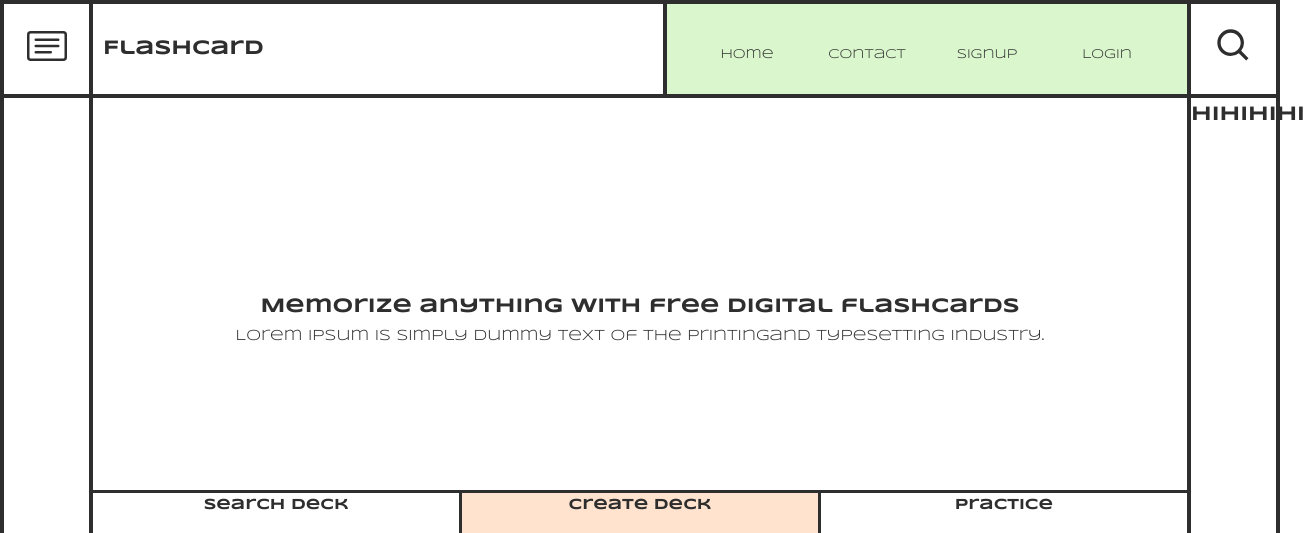
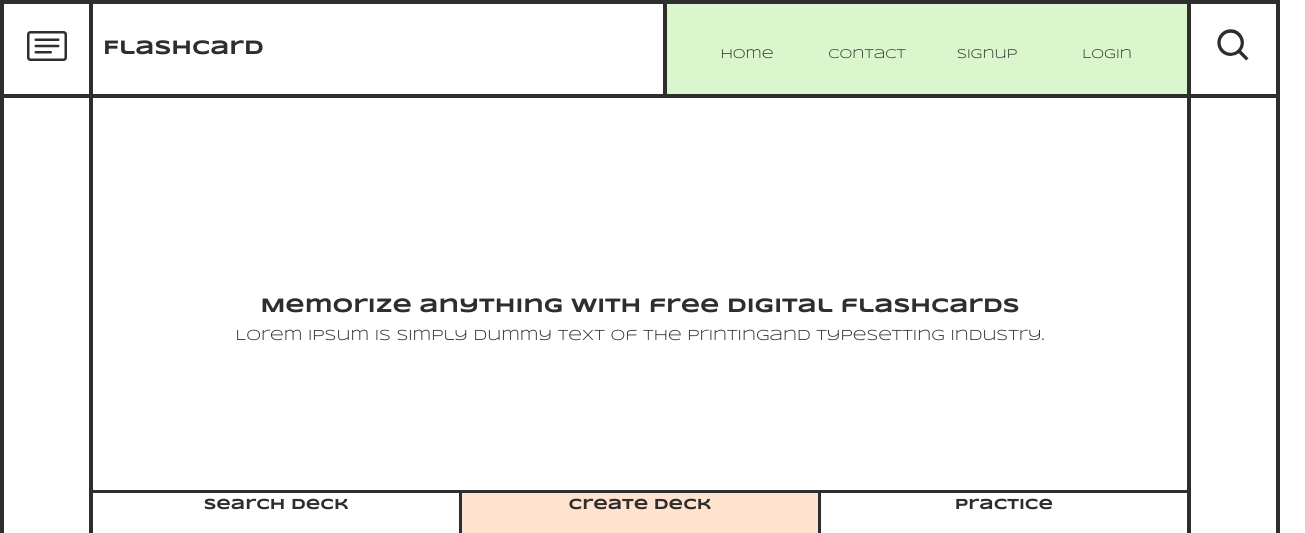
Before and after one commit to CarlSmoky/flashcard_client, a React (Create React App) app: page / in a window 1280 px wide. Shown: the top 533 px of the page, 1305 px wide, since content can reach past the window. Built offline with nearby package versions, Linux system fonts and the light colour scheme.

Commit message:
make Grid reusable

```diff
--- a/src/components/Grid.jsx
+++ b/src/components/Grid.jsx
@@ -9,21 +9,6 @@ import Footer from './Footer'
 
 const Grid = ({ content }) => {
 
-  const target = useRef();
-  const [height, setHeight] = useState();
-
-  const getListSize = () => {
-    const newHeight = target.current.clientHeight;
-    setHeight(newHeight);
-  };
-
-  useEffect(() => {
-    const initialHeight = target.current.offsetHeight;
-    setHeight(initialHeight);
-    window.addEventListener("resize", getListSize);
-  }, []);
-
-
 return (
   <Wrapper >
     <div className="left">
@@ -32,14 +17,13 @@ return (
           <BsCardText />
         </div>
       </div>
-      <div className="middle" style={{ height: height }}></div>
+      <div className="middle"></div>
       <div className="bottom"></div>
     </div>
-    <div className="center" ref={target}>
+    <div className="center">
       <Nav />
       {content === "menu" && <Menu />}
       {content === "decks" && <Decks />}
-      <h1>{height}</h1>
       <Footer />
     </div>
     <div className="right">
@@ -48,8 +32,7 @@ return (
           <BiSearch />
         </div>
       </div>
-      <div className="middle" style={{ height: height }}>
-        <h1>hihihihi</h1>
+      <div className="middle">
       </div>
       <div className="bottom"></div>
     </div>
@@ -66,6 +49,9 @@ const Wrapper = styled.div`
   border-bottom: var(--side-column-border) solid var(--black-primary);
 
   .left {
+    display: flex;
+    flex-direction: column;
+    justify-content: space-between;
     min-width: var(--side-column-width);
     height: {height};
     border-right: var(--side-column-border) solid var(--black-primary);
@@ -95,8 +81,10 @@ const Wrapper = styled.div`
   }
 
   .right {
+    display: flex;
+    flex-direction: column;
+    justify-content: space-between;
     min-width: var(--side-column-width);
-    /* height: {height}; */
     border-right: var(--side-column-border) solid var(--black-primary);
     border-left: var(--side-column-border) solid var(--black-primary);
 
```
